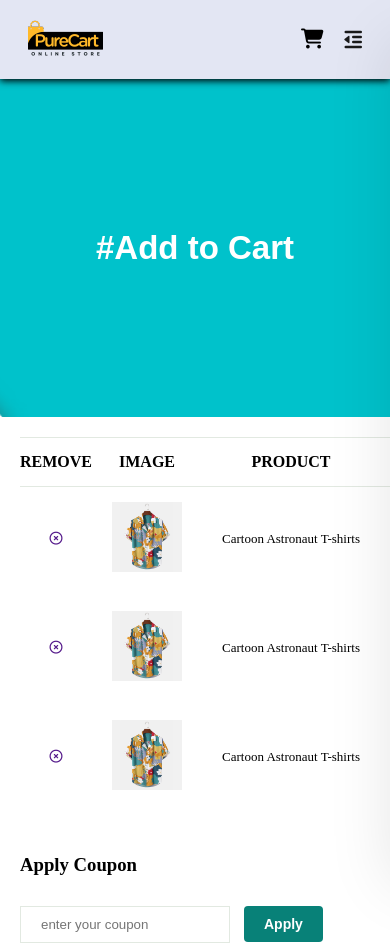
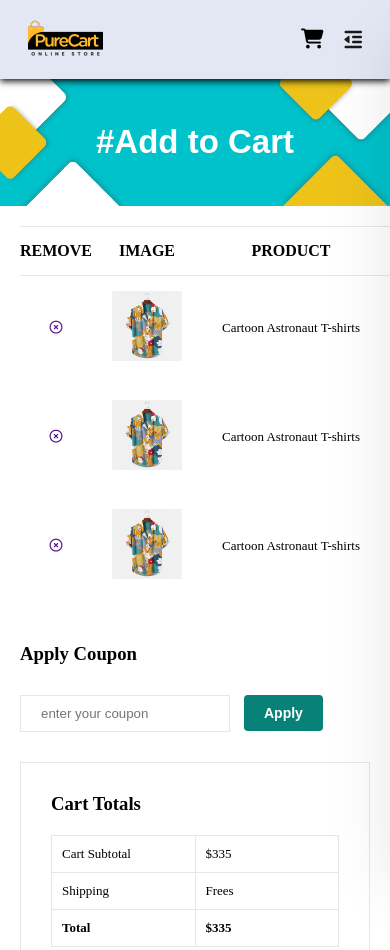
Before and after one commit to syedhabibahmadg/ecommerce, a plain HTML site: page cart.html in a window 390 px wide. Shown: the top 950 px of the page. Drawn offline with Linux system fonts and the light colour scheme.

Commit message:
Update style.css

```diff
--- a/style.css
+++ b/style.css
@@ -1257,4 +1257,18 @@ z-index: -9;
         border: 1px solid #e2e9e1;
         padding: 30px;
     }
+    #page-header.cart-banner {
+        background-image: url("img/cart/b2.png");
+        justify-content: center;
+        align-items: center;
+        color: black;
+        height: 15vh;
+        background-size: cover;
+        background-position: center;
+        background-repeat: no-repeat;
+        display: flex;
+        text-align: center;
+        flex-direction: column;
+        padding: 14px;
+    }
 }
```
